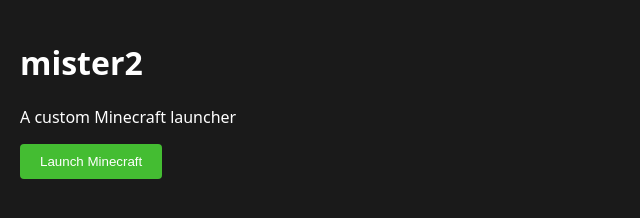
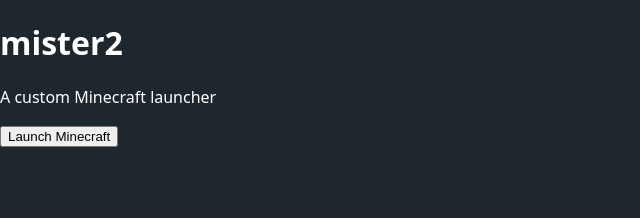
Before and after one commit to thesnipe789hd/mister2, an Electron app: page index.html in a window 1200 px wide. Shown: the whole page, without its empty margins (0-640 px from the left). Drawn offline with Linux system fonts and the light colour scheme.

Commit message:
Add/Update index.html

```diff
--- a/index.html
+++ b/index.html
@@ -1,8 +1,22 @@
 <!DOCTYPE html>
 <html>
 <head>
-  <title>mister2</title>
-  <link rel="stylesheet" href="styles.css">
+  <title>My Minecraft Launcher</title>
+  <style>
+    :root {
+      --primary: #44bd32;
+      --secondary: #0097e6;
+      --accent: #e84118;
+      --background: #1e272e;
+    }
+    body {
+      margin: 0;
+      padding: 0;
+      background-color: var(--background);
+      color: white;
+      font-family: system-ui, -apple-system, sans-serif;
+    }
+  </style>
 </head>
 <body>
   <div id="app"></div>
```
